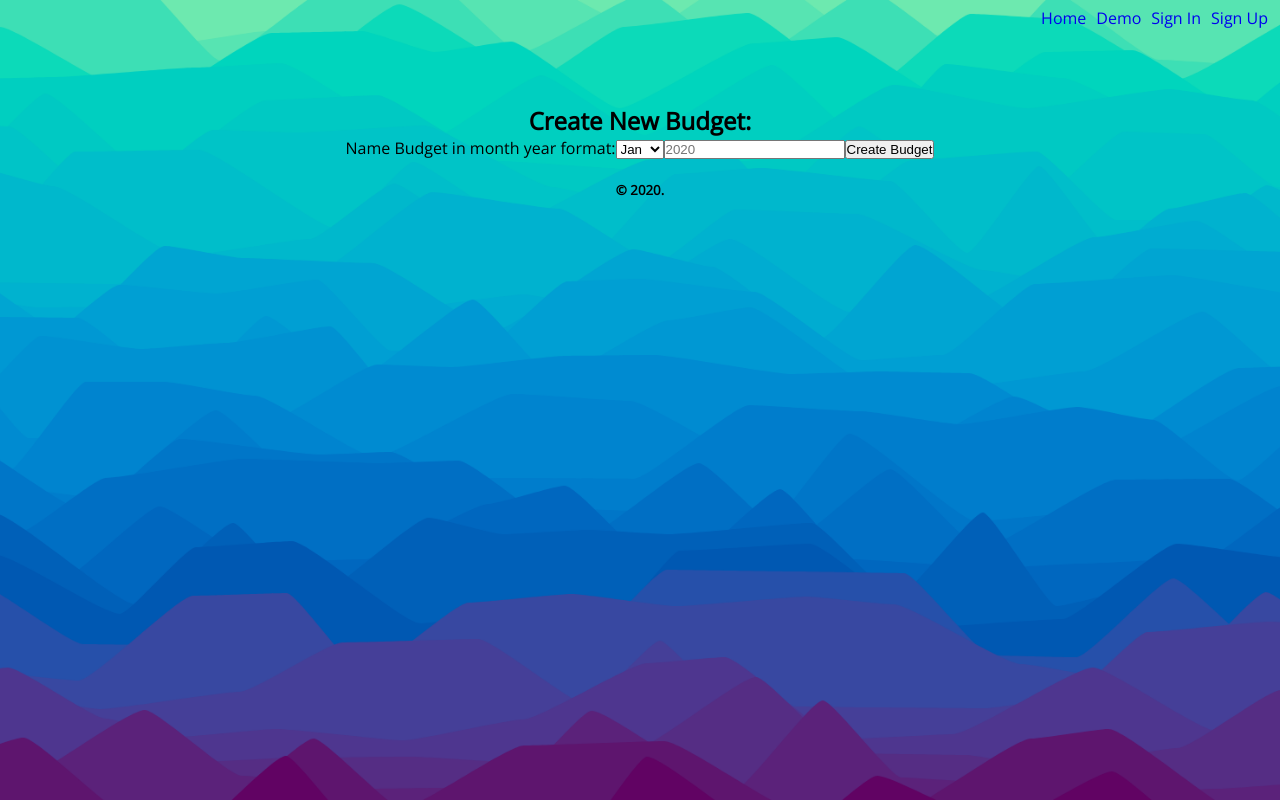
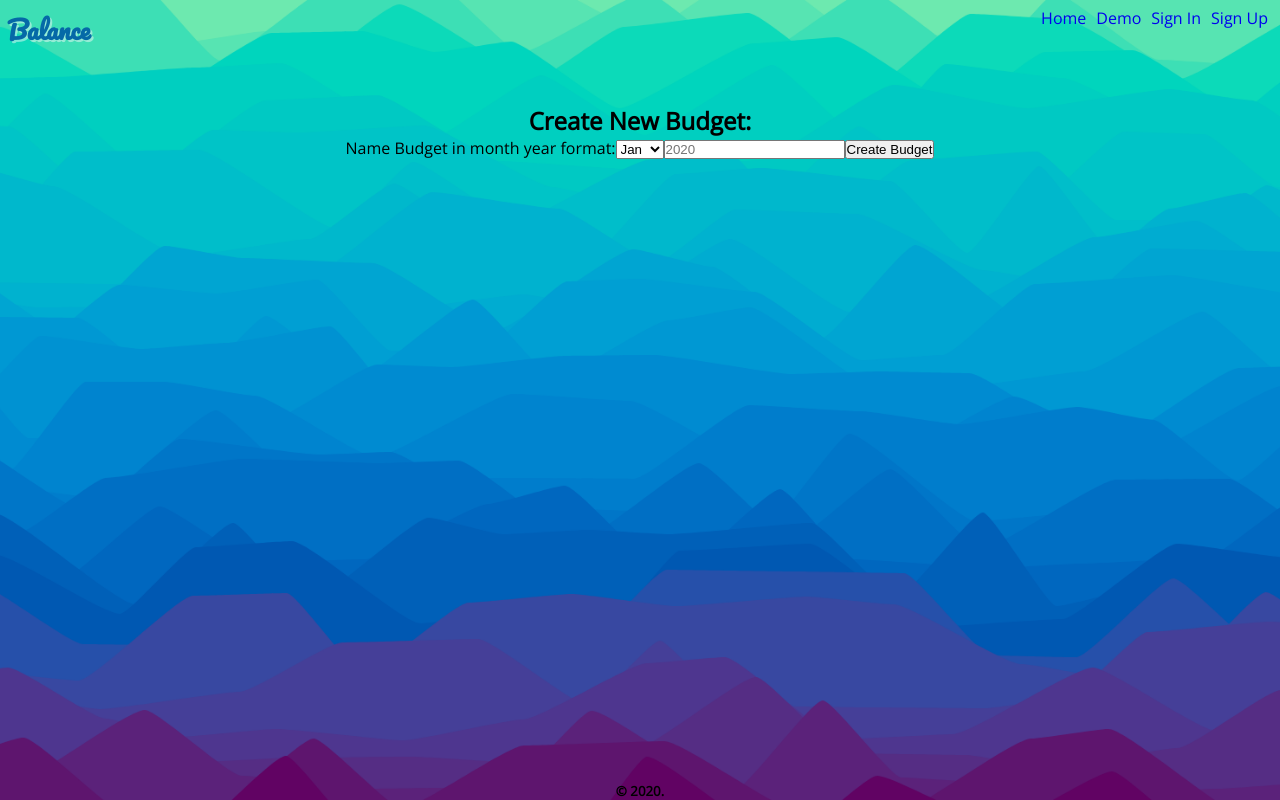
Before and after one commit to Cosmic-Noir/balance-app, a React (Create React App) app: page /createBudget in a window 1280 px wide. Built offline with nearby package versions, Linux system fonts and the light colour scheme.

Commit message:
Update footer to be at bottom of screen

```diff
--- a/src/App.css
+++ b/src/App.css
@@ -18,14 +18,31 @@ body {
   font-family: "Open Sans", sans-serif;
 }
 
+footer {
+  display: flex;
+  flex-direction: column;
+  flex-shrink: 0;
+  justify-content: center;
+  align-items: center;
+  bottom: 0px;
+  width: 100%;
+}
+
 main {
   padding-top: 60px;
+  flex: 1 0 auto;
+  justify-content: center;
+  align-items: center;
 }
 
 /* Global class sytles */
 
 .App {
   text-align: center;
+
+  display: flex;
+  flex-direction: column;
+  height: 100vh;
 }
 
 .error {
--- a/src/components/nav/nav.css
+++ b/src/components/nav/nav.css
@@ -7,11 +7,11 @@ nav {
 
 .balance {
   display: none;
-  /* color: black;
-  font-size: 25px;
-  padding: 0px;
-  height: 10px;
-  margin: 0 auto; */
+  color: #0569a7;
+  font-family: Pacifico;
+  font-weight: 900;
+
+  text-shadow: 2px 2px rgba(251, 251, 251, 0.466);
 }
 
 .logo,
@@ -107,6 +107,13 @@ nav {
 /* Responsive Adjustments */
 
 @media screen and (min-width: 600px) {
+  .balance {
+    display: inline-block;
+    font-size: 25px;
+    padding: 0px;
+    height: 10px;
+    margin: 0 auto;
+  }
   .logo {
     display: inline-block;
   }
```
